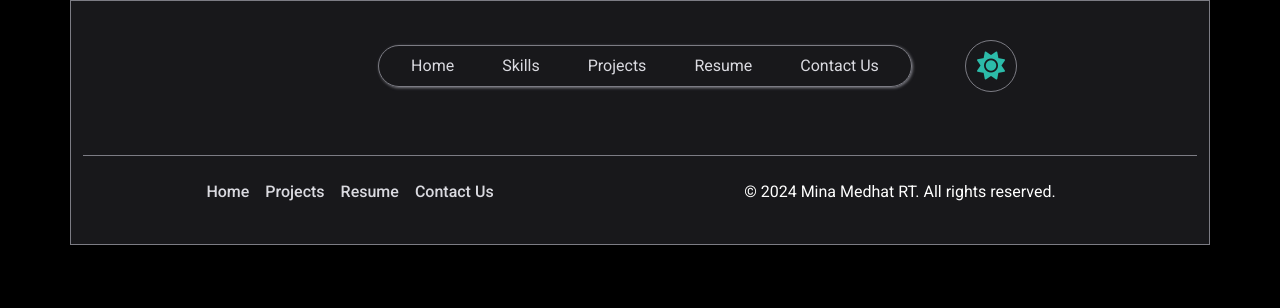
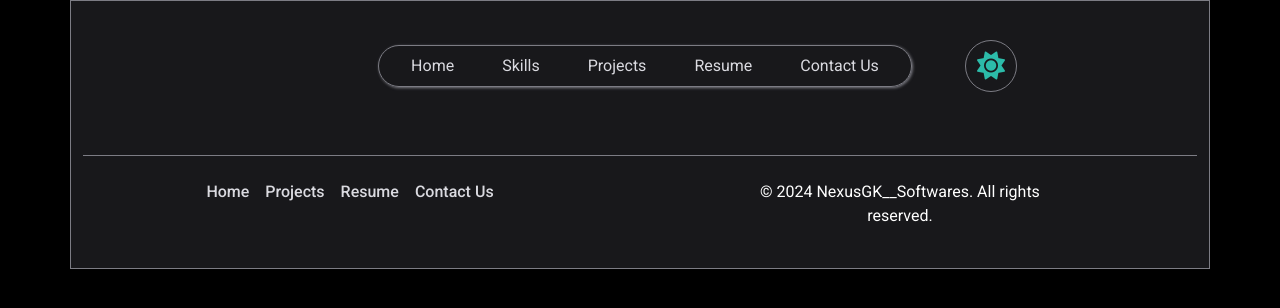
Before and after one commit to NexusGKSoftwares/portfolio, a React (Create React App) app: page / in a window 1280 px wide. Shown: the top 308 px of the page. Built offline with nearby package versions, Linux system fonts and the light colour scheme.

Commit message:
"Update footer copyright text"

```diff
--- a/src/Componant/Footer/Footer.jsx
+++ b/src/Componant/Footer/Footer.jsx
@@ -16,7 +16,7 @@ export  function Footer() {
     </ul>
       </div>
 <div className='col-md-5'>
-<p  className='fs-6 text-center'>© 2024 Mina Medhat RT. All rights reserved.</p>
+<p  className='fs-6 text-center'>© 2024 NexusGK__Softwares. All rights reserved.</p>
 </div>
 
     </div>
```
